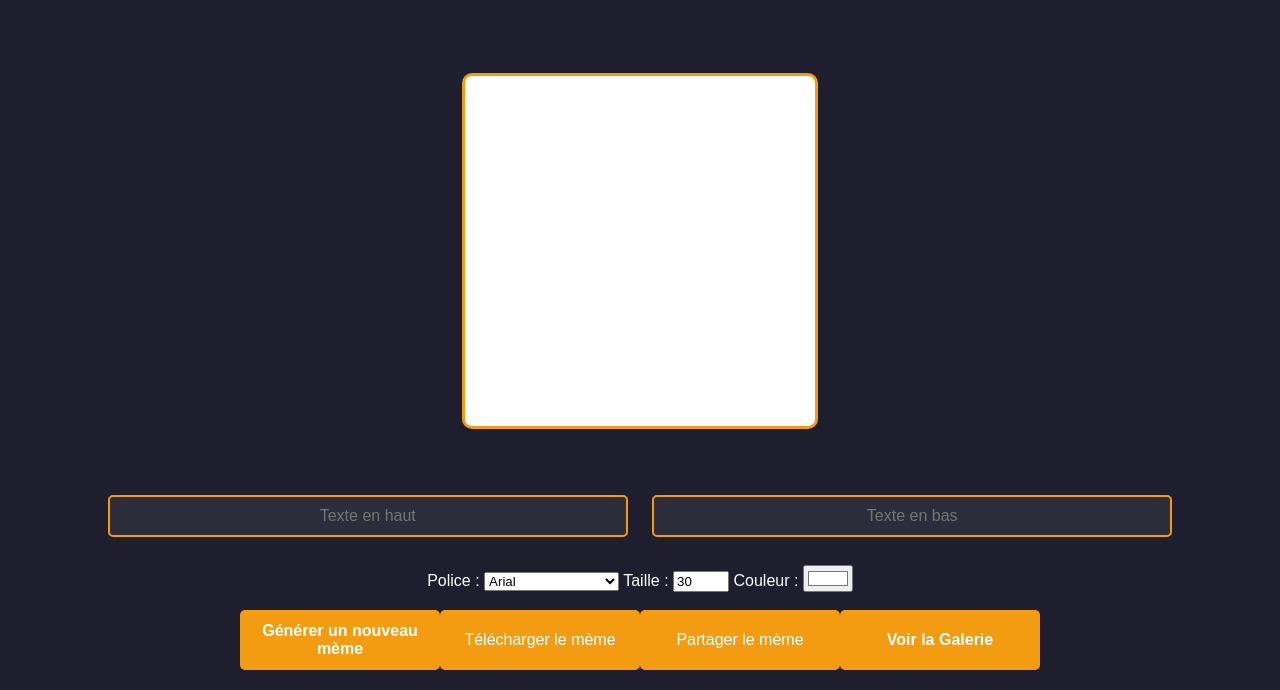
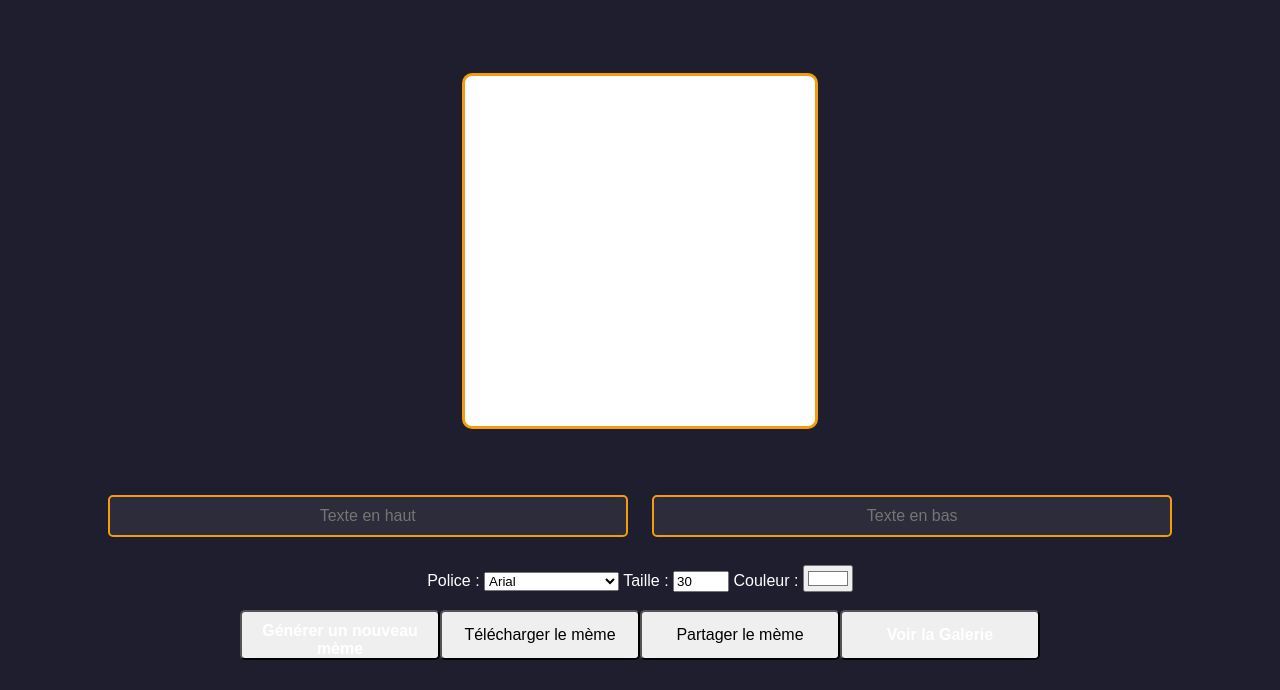
Before and after one commit to kherol/Generateur_meme, a plain HTML site: page index.html in a window 1280 px wide. Shown: the part 160-850 px from the top of the page. Drawn offline with Linux system fonts and the light colour scheme.

Commit message:
Update style.css

```diff
--- a/style.css
+++ b/style.css
@@ -46,17 +46,11 @@ canvas {
 
 /* Boutons */
 button {
-    background: #f39c12;
-    color: white;
-    border: none;
-    padding: 12px 20px;
-    font-size: 16px;
-    cursor: pointer;
-    border-radius: 5px;
-    transition: 0.3s ease;
-    flex: 1; /* Les boutons prennent la même largeur */
-    min-width: 120px; /* Largeur minimale pour éviter des tailles trop petites */
-    max-width: 200px; /* Largeur maximale pour limiter l'expansion */
+  width: 200px;  /* Set the width of the button */
+  height: 50px;  /* Set the height of the button */
+  padding: 10px 20px;  /* Add padding to the button for extra size control */
+  font-size: 16px;  /* Set the font size */
+  border-radius: 5px;  /* Optional: adds rounded corners */
 }
 
 button:hover {
```
